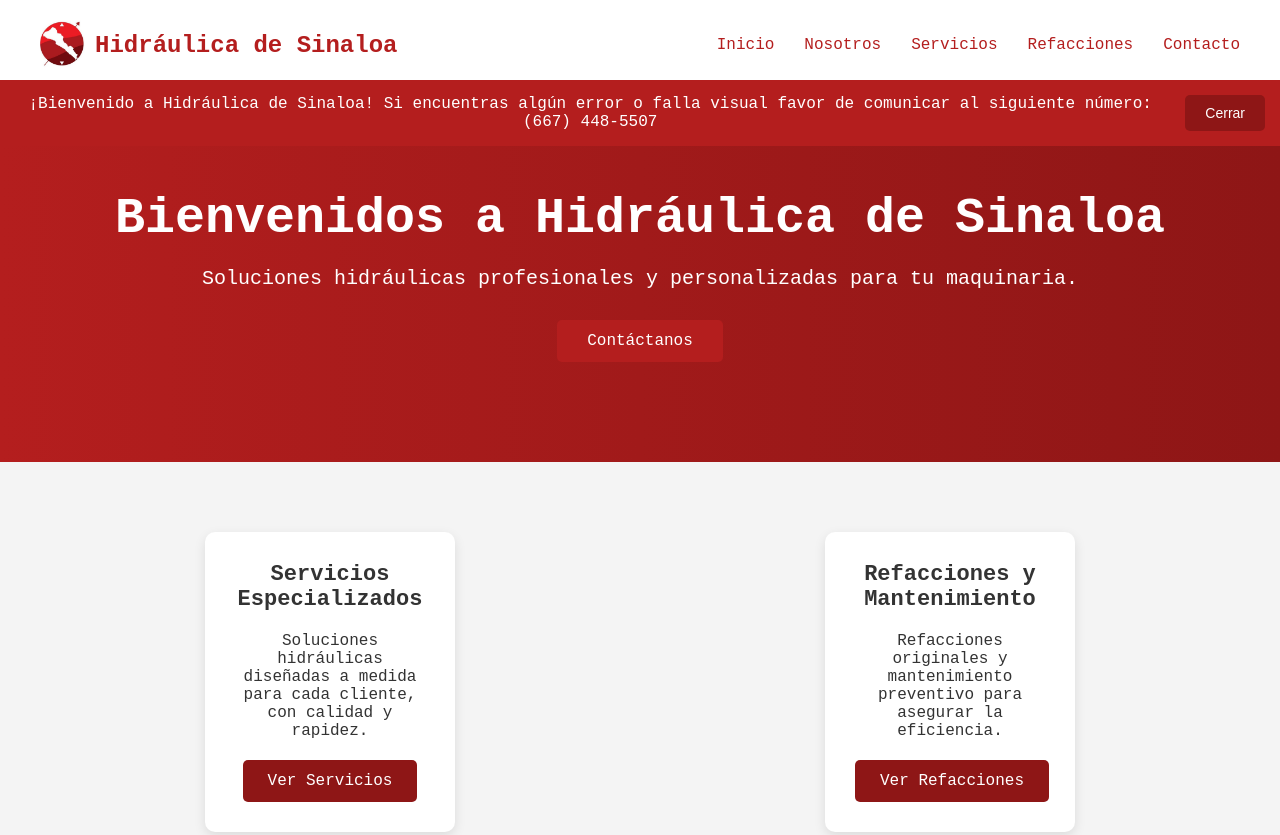
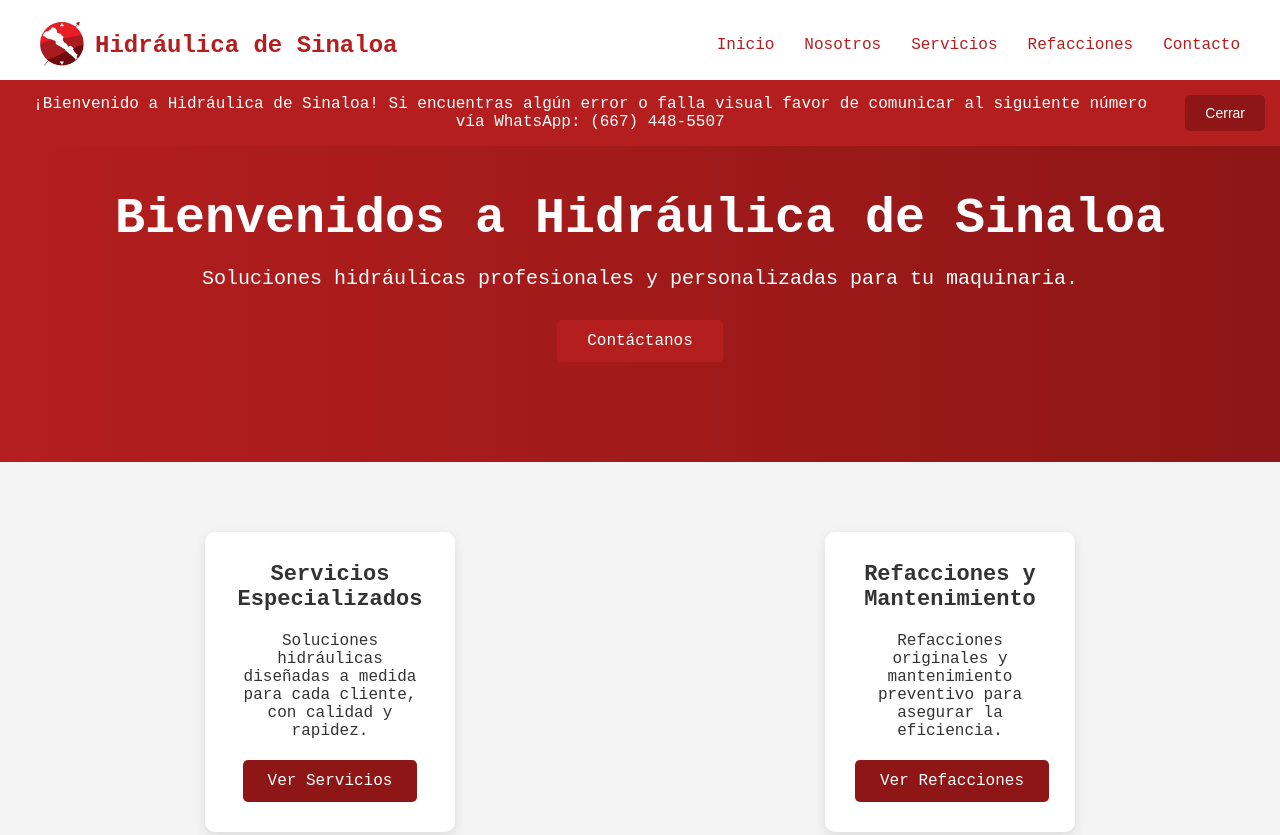
Before and after one commit to HidraulicaSinaloa/HidraulicaSinaloa, a plain HTML site: page index.html in a window 1280 px wide. Shown: the top 835 px of the page. Drawn offline with Linux system fonts and the light colour scheme.

Commit message:
Add files via upload

```diff
--- a/index.html
+++ b/index.html
@@ -33,7 +33,7 @@
     <!-- Alerta de Notificación debajo del Navbar -->
     <div id="notification" class="notification">
         <div class="notification-content">
-            <p>¡Bienvenido a Hidráulica de Sinaloa! Si encuentras algún error o falla visual favor de comunicar al siguiente número: (667) 448-5507</p>
+            <p>¡Bienvenido a Hidráulica de Sinaloa! Si encuentras algún error o falla visual favor de comunicar al siguiente número vía WhatsApp: (667) 448-5507</p>
             <button onclick="closeNotification()">Cerrar</button>
         </div>
     </div>
```
